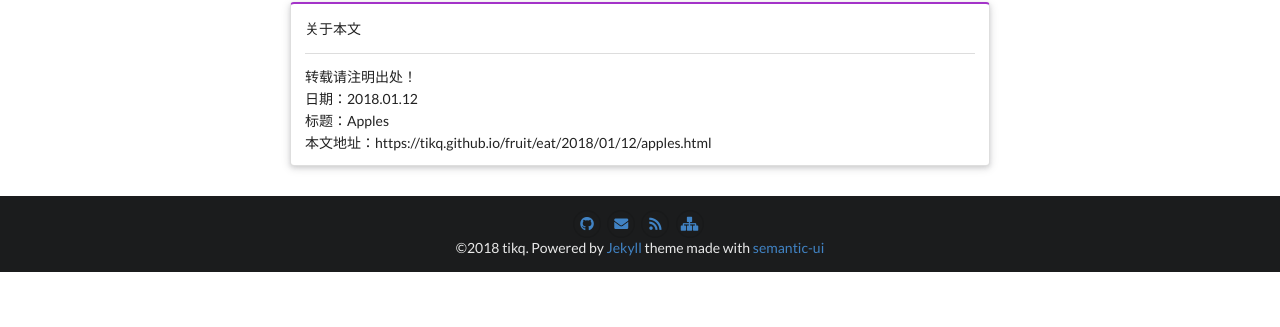
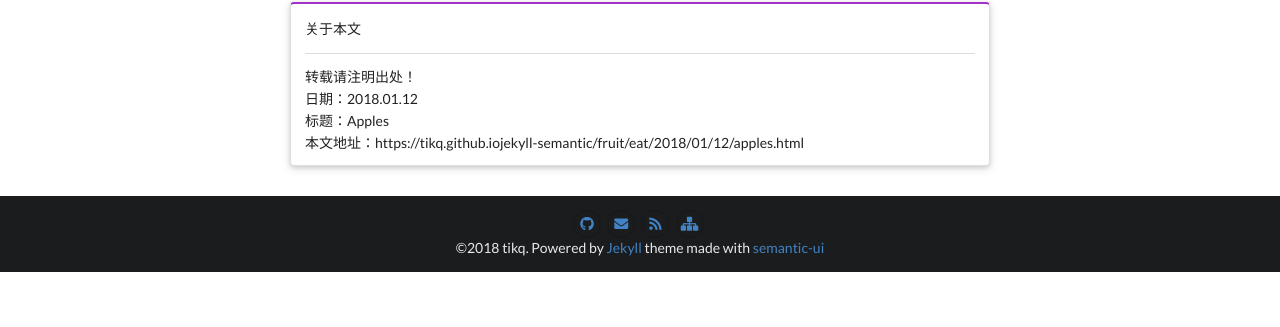
Before and after one commit to tikq/jekyll-semantic, a Jekyll site: the page built from _posts/2018-08-21-apples.md, in a window 1280 px wide. Shown: the part 511-838 px from the top of the page. Built offline with Jekyll 4.4.1, drawn with Linux system fonts in a browser that asks for light colours.

Commit message:
change url

```diff
--- a/_config.yml
+++ b/_config.yml
@@ -19,7 +19,7 @@ description: >- # this means to ignore newlines until "baseurl:"
   line in _config.yml. It will appear in your document head meta (for
   Google search results) and in your feed.xml site description.
 baseurl: "" # the subpath of your site, e.g. /blog
-url: "https://tikq.github.io" # the base hostname & protocol for your site, e.g. http://example.com
+url: "https://tikq.github.iojekyll-semantic" # the base hostname & protocol for your site, e.g. http://example.com
 
 # Build settings
 markdown: kramdown
```
